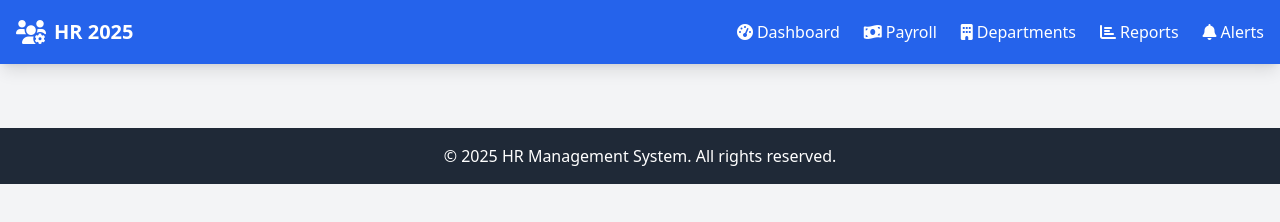
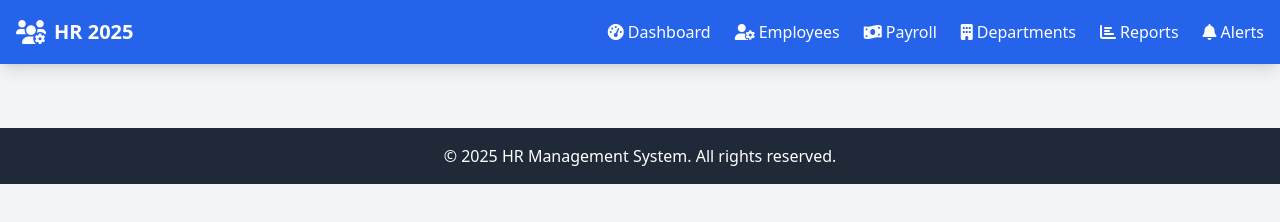
Before and after one commit to khanhSake/blackboxai-1743829035064, a plain HTML site: page layout.html in a window 1280 px wide. Drawn offline with nearby package versions, Linux system fonts and the light colour scheme.

Commit message:
Add layout.html 1744083972980

```diff
--- a/layout.html
+++ b/layout.html
@@ -28,6 +28,7 @@
             </div>
             <ul class="flex space-x-6 text-white">
                 <li><a href="dashboard.html" class="hover:underline flex items-center"><i class="fas fa-tachometer-alt mr-1"></i> Dashboard</a></li>
+                <li><a href="employee.html" class="hover:underline flex items-center"><i class="fas fa-user-cog mr-1"></i> Employees</a></li>
                 <li><a href="payroll.html" class="hover:underline flex items-center"><i class="fas fa-money-bill-wave mr-1"></i> Payroll</a></li>
                 <li><a href="departments.html" class="hover:underline flex items-center"><i class="fas fa-building mr-1"></i> Departments</a></li>
                 <li><a href="reports.html" class="hover:underline flex items-center"><i class="fas fa-chart-bar mr-1"></i> Reports</a></li>
```
